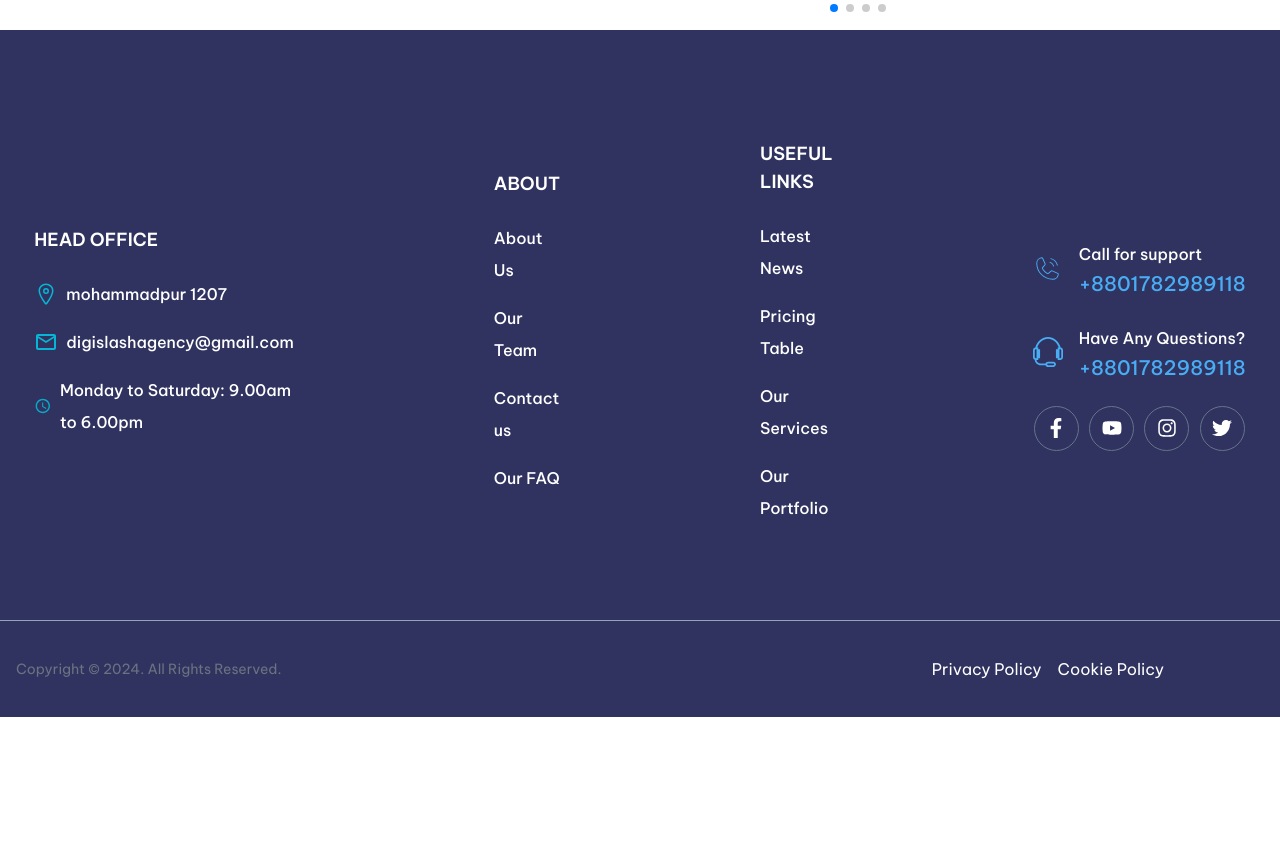
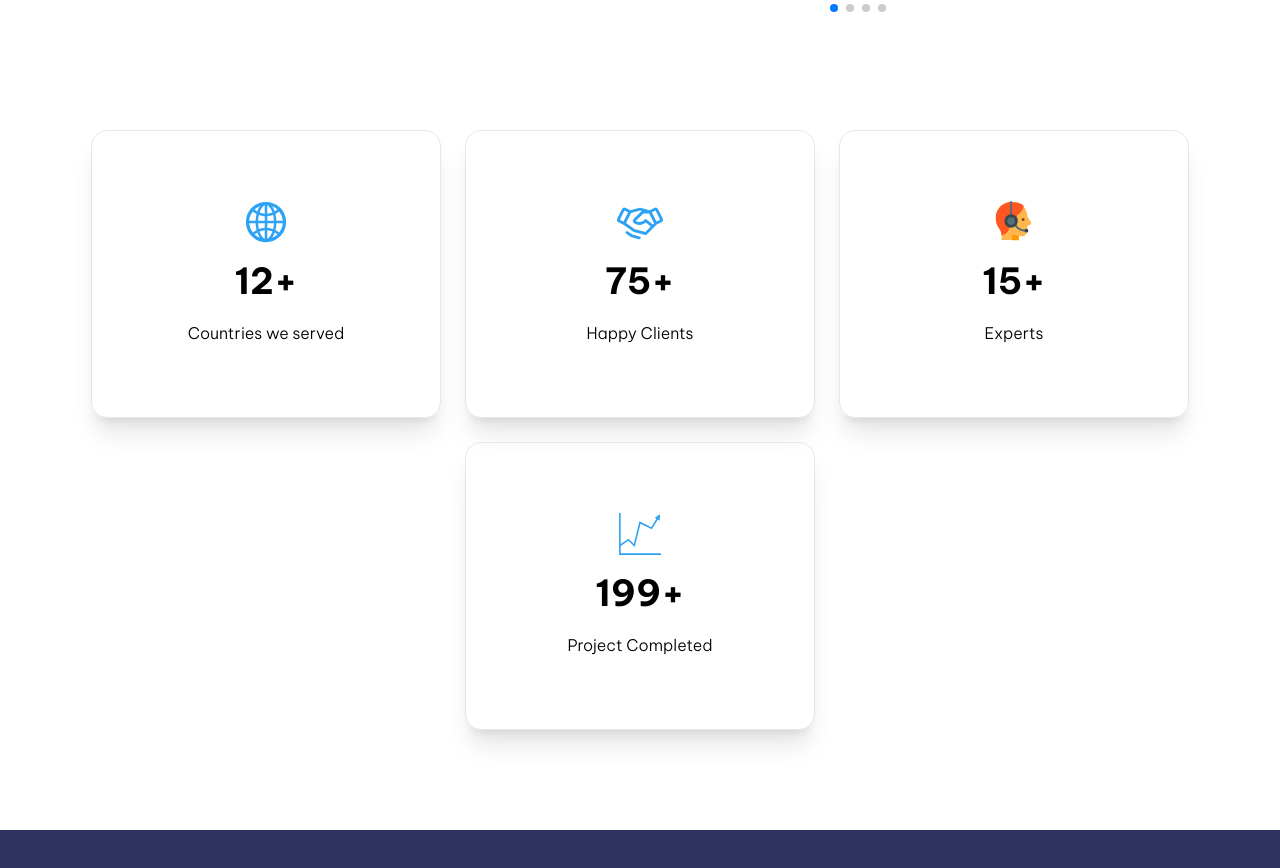
Before and after one commit to shabbir303/digislash, a Next.js app: page /aboutUs in a window 1280 px wide. Shown: the part 1340-2208 px from the top of the page. Before the commit the page ends 2057 px from the top, so only its background shows below. Built offline with nearby package versions, Linux system fonts and the light colour scheme.

Commit message:
states complete

```diff
--- a/app/aboutUs/page.jsx
+++ b/app/aboutUs/page.jsx
@@ -1,4 +1,5 @@
 import Happy from '@/components/AboutUs/Happy';
+import Stats from '@/components/AboutUs/States';
 import About from '@/components/Home/About';
 import React from 'react';
 
@@ -7,6 +8,7 @@ const about = () => {
         <div className='mt-[100px]'>
             <About/>
             <Happy/>
+            <Stats/>
         </div>
     );
 };
--- /dev/null
+++ b/components/AboutUs/Business.jsx
@@ -0,0 +1,11 @@
+
+
+const Business = () => {
+    return (
+        <div>
+
+        </div>
+    );
+};
+
+export default Business;
--- /dev/null
+++ b/components/AboutUs/States.jsx
@@ -0,0 +1,79 @@
+"use client"
+
+import CountUp from "react-countup";
+import { AiOutlineGlobal } from "react-icons/ai";
+import { PiHandshake } from "react-icons/pi";
+import { FcCustomerSupport } from "react-icons/fc";
+// import { LuChartNoAxesCombined } from "react-icons/lu";
+import { GiChart } from "react-icons/gi";
+
+
+
+const Stats = () => {
+    const stats = [
+        {
+            number: 12,
+            title: "Countries we served",
+            img: <AiOutlineGlobal />
+
+        },
+        {
+            number: 75,
+            title: "Happy Clients",
+            img: <PiHandshake />
+
+        },
+        {
+            number: 15,
+            title: "Experts",
+            img: <FcCustomerSupport />
+
+        },
+        {
+            number: 200,
+            title: "Project Completed",
+            img: <GiChart />
+
+
+        },
+    ]
+    return (
+        <section className="pt-4 pb-12 xl:pb-0 xl:pt-0 my-[100px]">
+            {/* <div className="container mx-auto">
+                <div className="flex flex-wrap justify-center items-center gap-6   ">
+                    {stats.map((item, index)=>
+                     <div key={index} className="border-[1px] rounded-2xl md:w-[350px] md:h-[288px] gap-4 items-center justify-center mx-auto">
+                        <CountUp
+                        end={item.number}
+                        duration={5}
+                        delay={2}
+                        className="text-4xl xl:text-6xl font-bold flex justify-center items-center mx-auto "
+                        />
+                        <p className="flex justify-center items-center mx-auto">{item.title}</p>
+                     </div>
+                    )}
+                </div>
+            </div> */}
+            <div className="flex flex-wrap justify-center items-center gap-6">
+                {stats.map((item, index) => (
+                    <div
+                        key={index}
+                        className="border-[1px] rounded-2xl md:w-[350px] md:h-[288px] flex flex-col items-center justify-center shadow-xl hover:bg-[#2EA2F4] hover:text-white"
+                    >
+                        <h1 className="text-[46px] text-[#2EA2F4] hover:text-white">{item.img} </h1>
+                        <CountUp
+                            end={item.number}
+                            duration={5}
+                            delay={2}
+                            suffix="+"
+                            className="text-[36px]  font-bold"
+                        />
+                        <p className="text-center font-light">{item.title}</p>
+                    </div>
+                ))}
+            </div>
+        </section>
+    );
+};
+
+export default Stats;
--- a/package.json
+++ b/package.json
@@ -28,6 +28,7 @@
     "next": "15.0.3",
     "next-themes": "^0.4.3",
     "react": "^18.3.1",
+    "react-countup": "^6.5.3",
     "react-day-picker": "^9.3.2",
     "react-dom": "^18.3.1",
     "react-fast-marquee": "^1.6.5",
```
Also changed, not shown: 1 other file (tests, documents, lock files or other folders).
